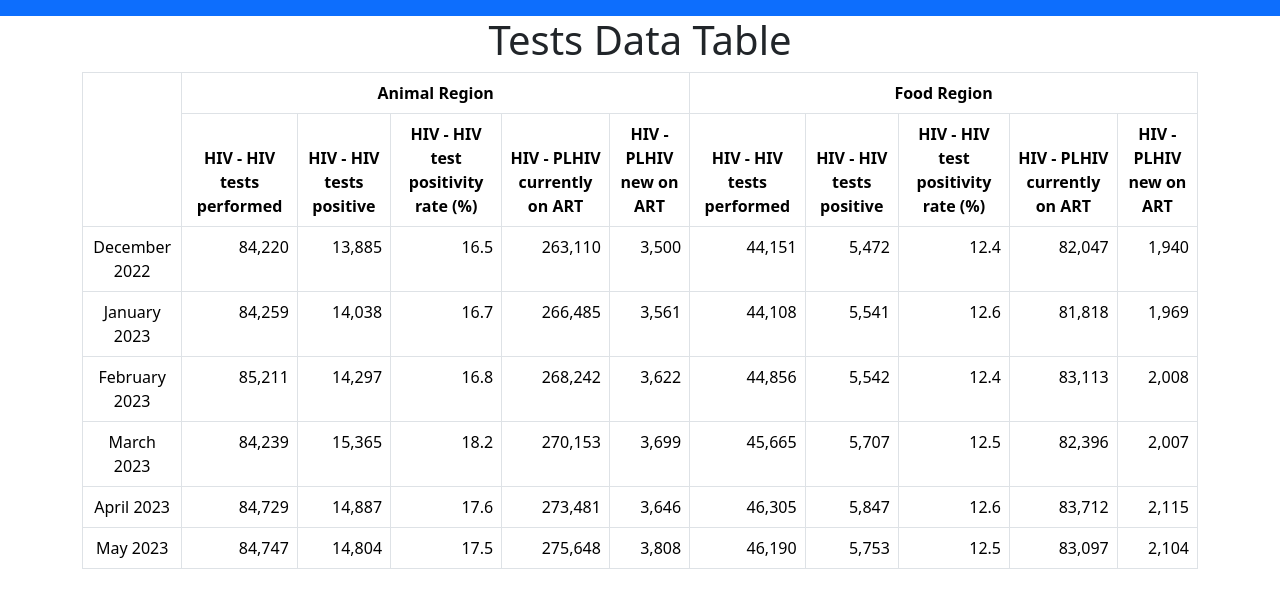
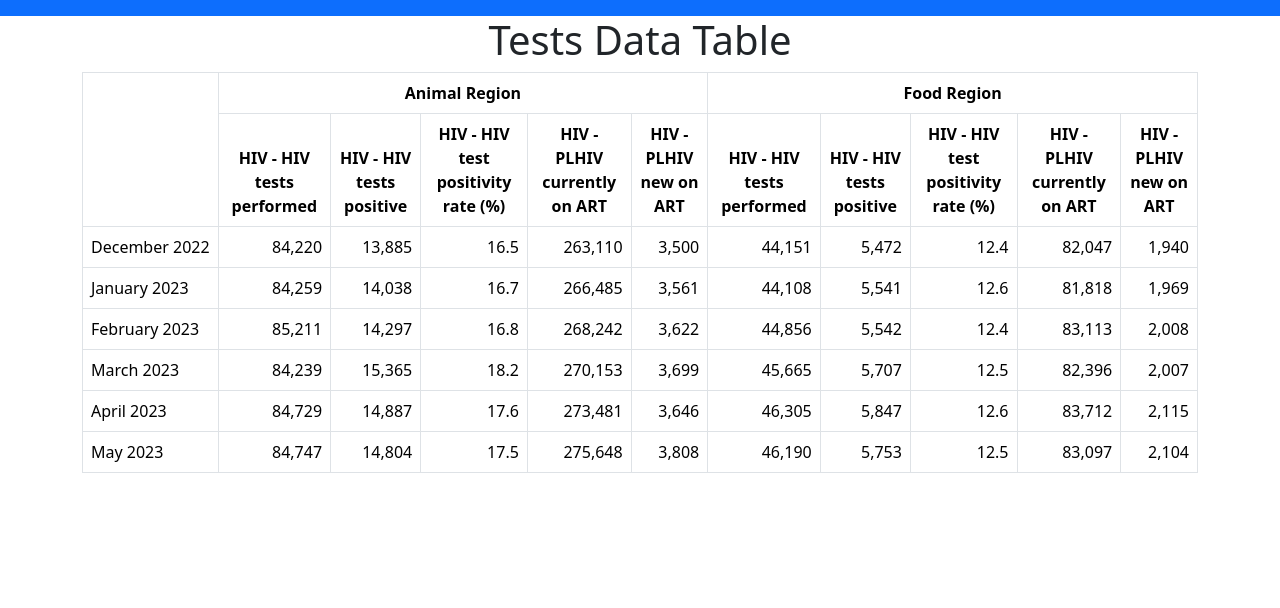
Before and after one commit to Pheogrammer/sorter, a React (Create React App) app: page / in a window 1280 px wide. Shown: the top 608 px of the page. Built offline with nearby package versions, Linux system fonts and the light colour scheme; the HTML template or start-up script is replaced by a standard one.

Commit message:
date align left

```diff
--- a/src/components/Home.js
+++ b/src/components/Home.js
@@ -78,7 +78,7 @@ const Home = () => {
                 <tbody>
                     {periods.map((period, rowIndex) => (
                         <tr key={rowIndex} className='text-right justify-content-right'>
-                            <td>{period}</td>
+                            <td style={{ whiteSpace: 'nowrap', textAlign: 'left' }}>{period}</td>
                             {Object.entries(ouData).map(([ou, dxArray]) => (
                                 dxArray.map((data) => (
                                     data.period === period && (
```
